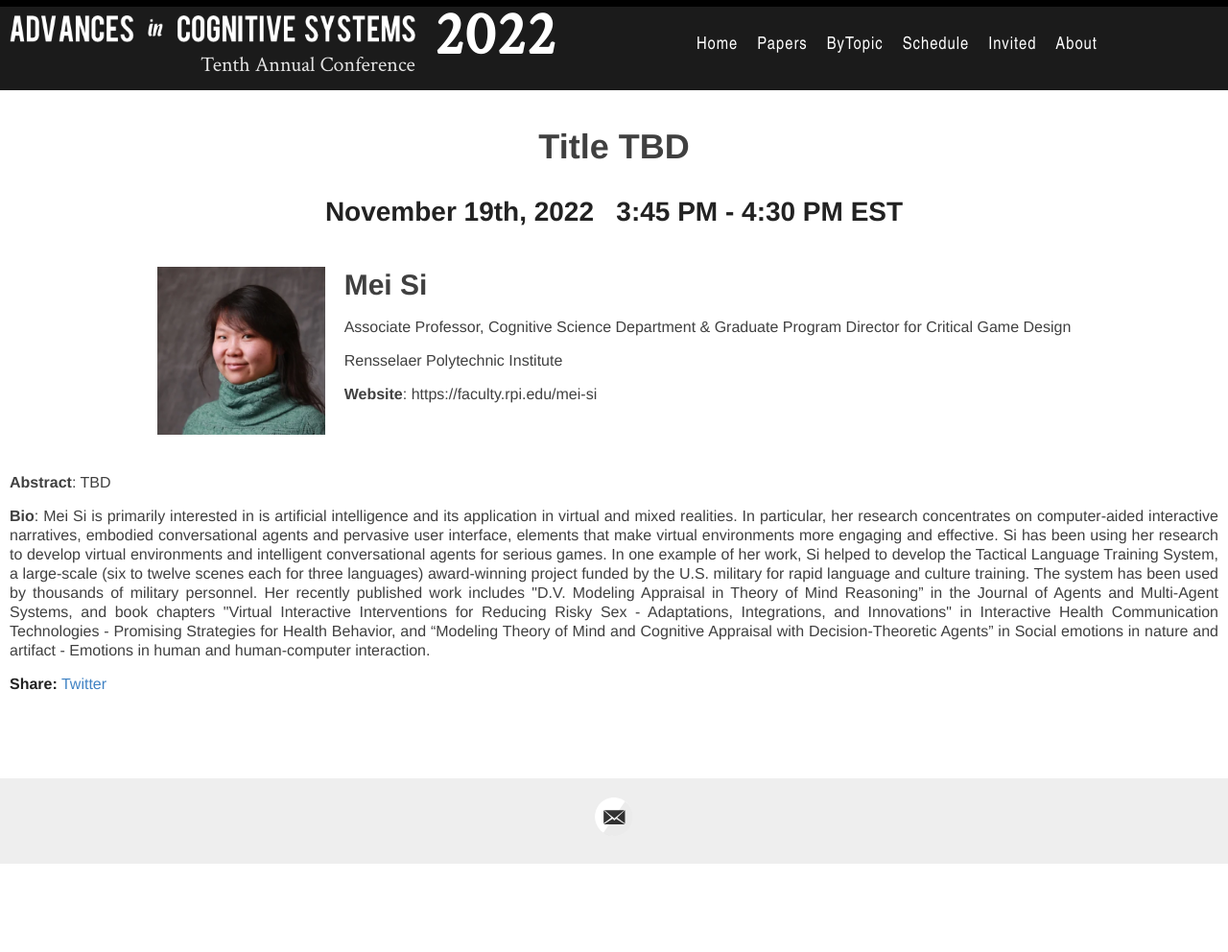
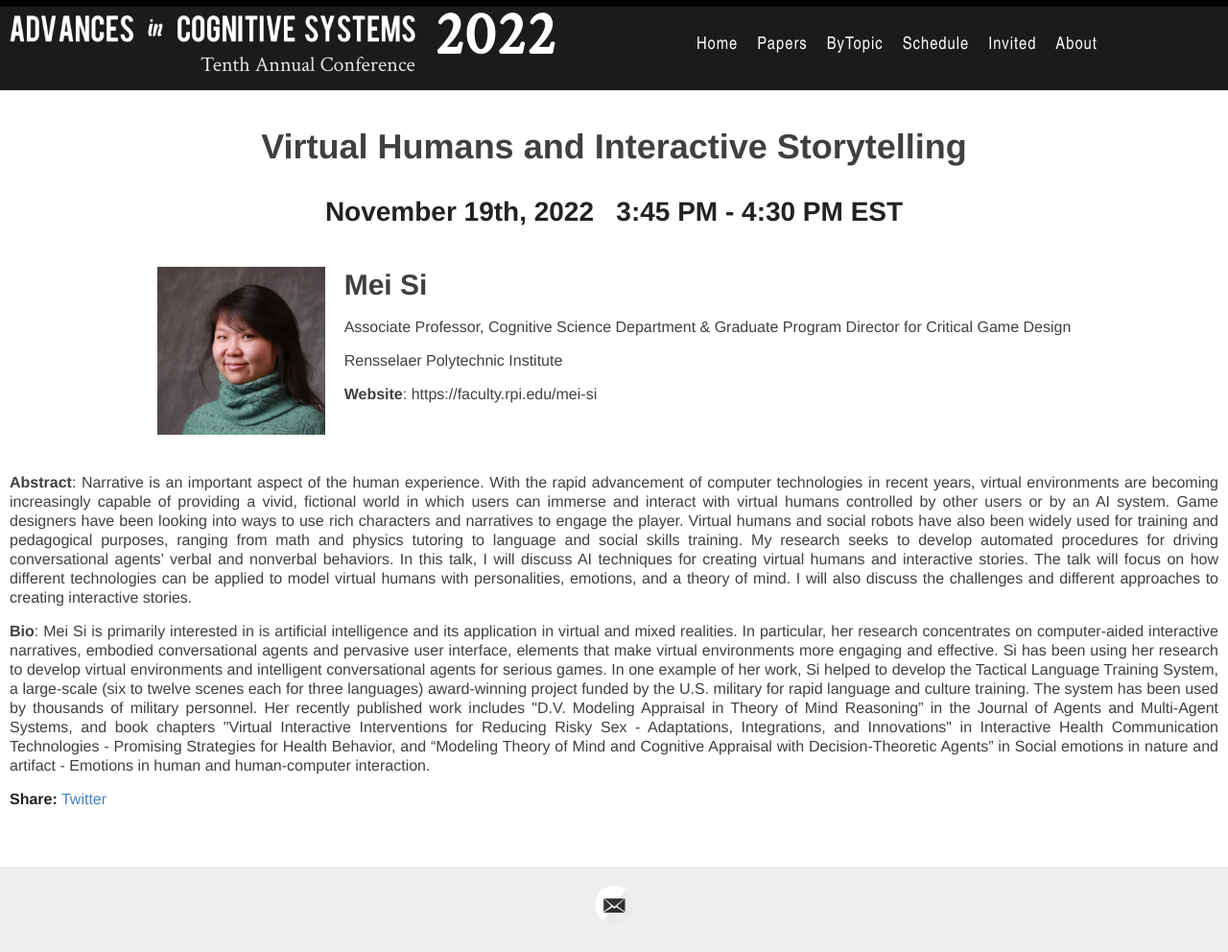
Before and after one commit to AdvancesInCognitiveSystems/acs2022, a Jekyll site: the page built from _speakers/Mei_Si.md, in a window 1280 px wide. Shown: the whole page at 96% size. Built offline with Jekyll 4.4.1, drawn with Linux system fonts in a browser that asks for light colours; before the commit the page ends 900 px from its top, so only the background shows below that.

Commit message:
Mei's talk

```diff
--- a/_speakers/Mei_Si.md
+++ b/_speakers/Mei_Si.md
@@ -8,8 +8,9 @@ time: 3:45 PM - 4:30 PM EST
 day: saturday-day1
 website: https://faculty.rpi.edu/mei-si
 image: /images/Mei-Si.webp
-title: Title TBD
-abstract: TBD
+title: Virtual Humans and Interactive Storytelling
+abstract: Narrative is an important aspect of the human experience. With the rapid advancement of computer technologies in recent years, virtual environments are becoming increasingly capable of providing a vivid, fictional world in which users can immerse and interact with virtual humans controlled by other users or by an AI system. Game designers have been looking into ways to use rich characters and narratives to engage the player. Virtual humans and social robots have also been widely used for training and pedagogical purposes, ranging from math and physics tutoring to language and social skills training. My research seeks to develop automated procedures for driving conversational agents’ verbal and nonverbal behaviors. In this talk, I will discuss AI techniques for creating virtual humans and interactive stories. The talk will focus on how different technologies can be applied to model virtual humans with personalities, emotions, and a theory of mind. I will also discuss the challenges and different approaches to creating interactive stories.
+
 bio: Mei Si is primarily interested in is artificial intelligence and its application in virtual and mixed realities. In particular, her research concentrates on computer-aided interactive narratives, embodied conversational agents and pervasive user interface, elements that make virtual environments more engaging and effective. Si has been using her research to develop virtual environments and intelligent conversational agents for serious games. In one example of her work, Si helped to develop the Tactical Language Training System, a large-scale (six to twelve scenes each for three languages) award-winning project funded by the U.S. military for rapid language and culture training. The system has been used by thousands of military personnel. Her recently published work includes "D.V. Modeling Appraisal in Theory of Mind Reasoning” in the Journal of Agents and Multi-Agent Systems, and book chapters "Virtual Interactive Interventions for Reducing Risky Sex - Adaptations, Integrations, and Innovations" in  Interactive Health Communication Technologies - Promising Strategies for Health Behavior, and “Modeling Theory of Mind and Cognitive Appraisal with Decision-Theoretic Agents” in Social emotions in nature and artifact - Emotions in human and human-computer interaction.
 
 
```
